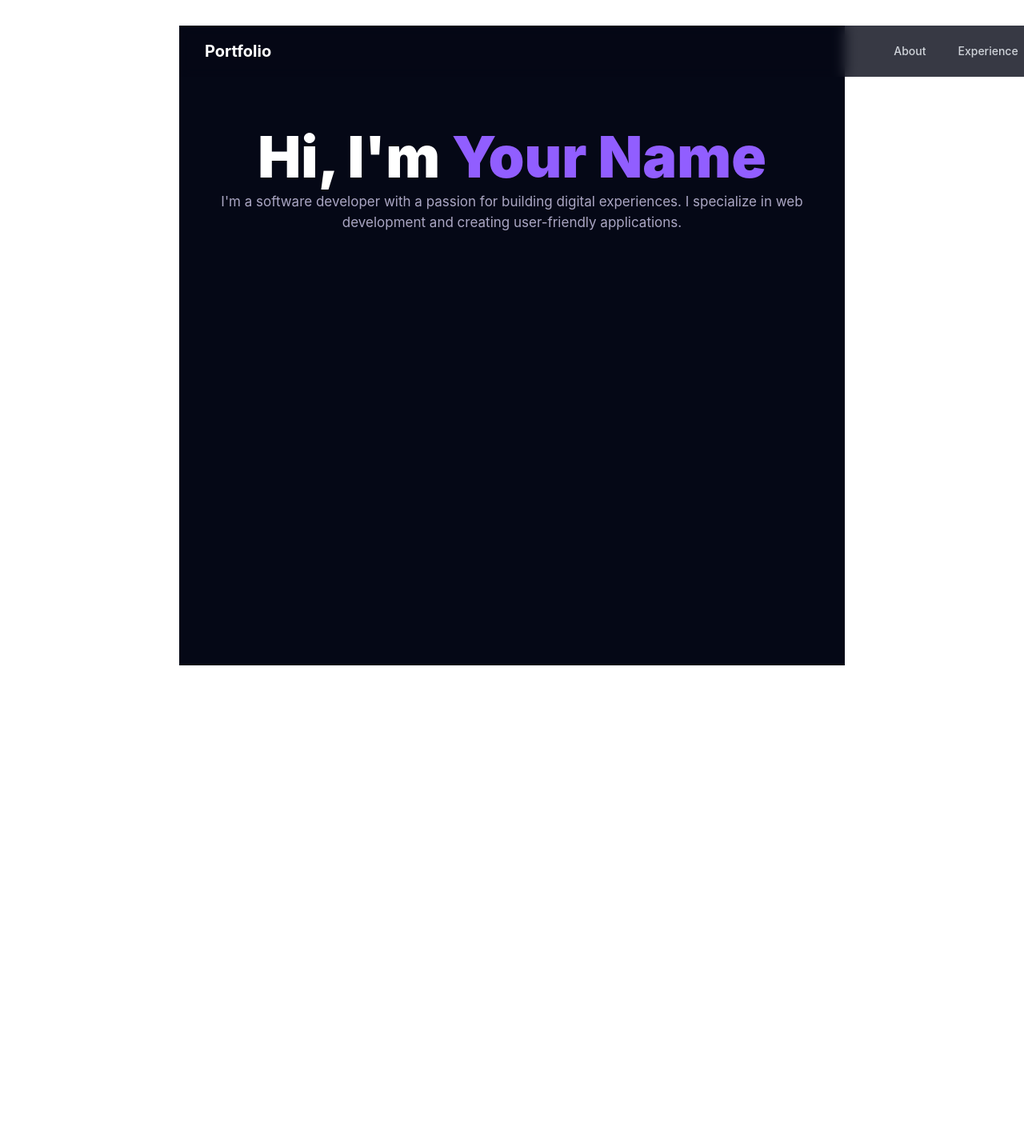
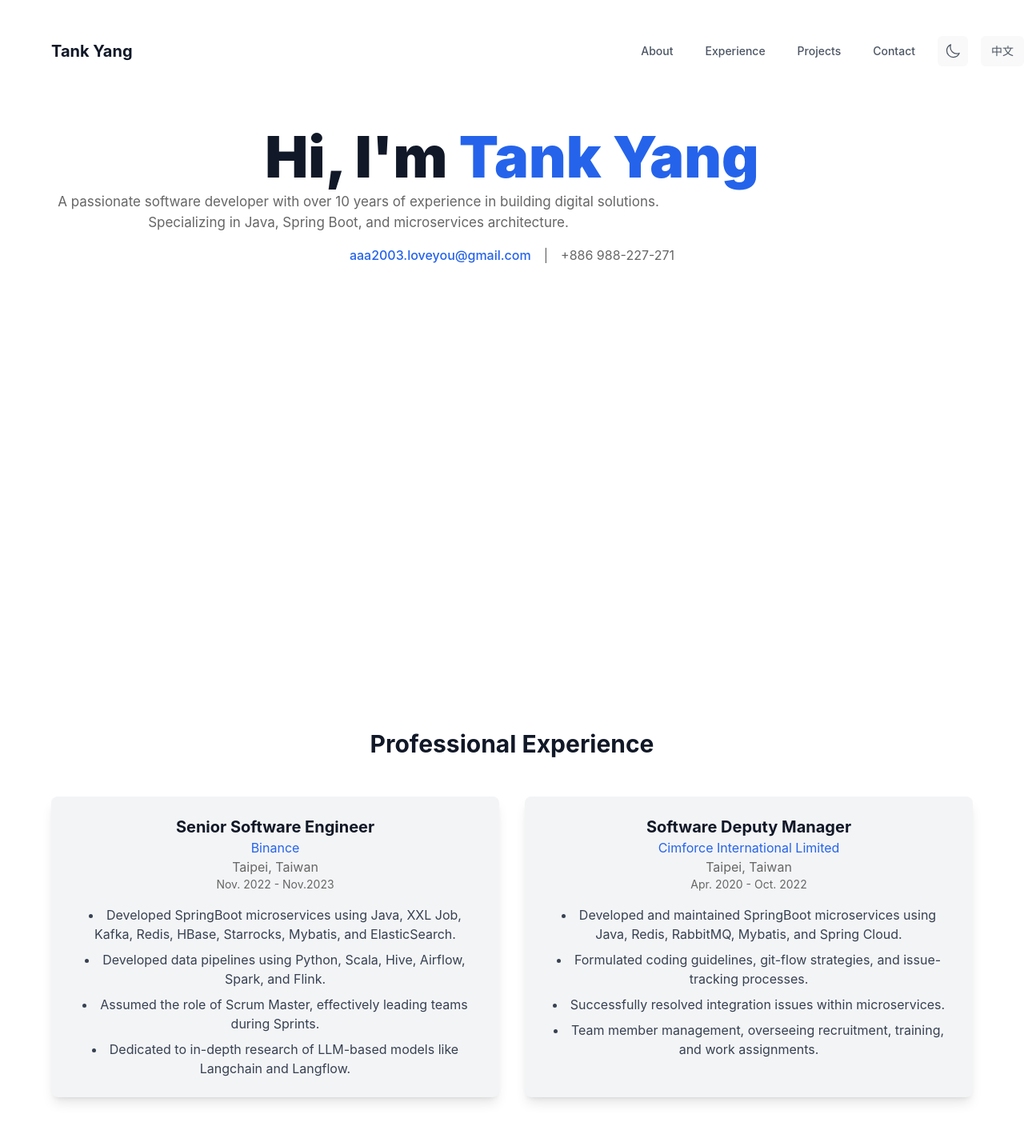
Before and after one commit to tankfinal/xarenvich-portfolio, a React (Vite) app: page / in a window 1280 px wide. Shown: the top 1418 px of the page at 80% size. Before the commit the page ends 864 px from the top, so only its background shows below. Built offline with nearby package versions, Linux system fonts and the light colour scheme.

Commit message:
Add multilingual support, dark mode, and experience section

```diff
--- a/package.json
+++ b/package.json
@@ -10,12 +10,16 @@
     "preview": "vite preview"
   },
   "dependencies": {
+    "@headlessui/react": "^2.2.0",
     "@heroicons/react": "^2.2.0",
     "autoprefixer": "^10.4.20",
     "framer-motion": "^11.15.0",
+    "i18next": "^24.1.2",
     "postcss": "^8.4.49",
     "react": "^18.3.1",
     "react-dom": "^18.3.1",
+    "react-i18next": "^15.2.0",
+    "react-markdown": "^9.0.1",
     "react-router-dom": "^7.0.2",
     "tailwindcss": "^3.4.17"
   },
--- a/src/App.jsx
+++ b/src/App.jsx
@@ -3,29 +3,42 @@ import reactLogo from './assets/react.svg'
 import viteLogo from '/vite.svg'
 import './App.css'
 import { BrowserRouter } from 'react-router-dom'
+import { useTranslation } from 'react-i18next'
+import { ThemeProvider } from './contexts/ThemeContext'
 import Navbar from './components/Navbar'
+import Experience from './components/Experience'
+import './i18n'
 
 function App() {
-  const [count, setCount] = useState(0)
+  const { t } = useTranslation()
 
   return (
     <BrowserRouter>
-      <div className="relative z-0 bg-primary">
+      <ThemeProvider>
+        <div className="relative z-0 bg-primary-light dark:bg-primary-dark min-h-screen">
           <Navbar />
           <div className="bg-hero-pattern bg-cover bg-no-repeat bg-center">
             <section className="relative w-full h-screen mx-auto">
               <div className="max-w-7xl mx-auto px-4 sm:px-6 lg:px-8 pt-32">
-              <h1 className="text-white font-black text-7xl">
-                Hi, I'm <span className="text-[#915eff]">Your Name</span>
+                <h1 className="text-gray-900 dark:text-white font-black text-7xl">
+                  {t('hero.greeting')} <span className="text-accent-light dark:text-accent-dark">{t('hero.name')}</span>
                 </h1>
-              <p className="text-secondary text-[17px] mt-2 max-w-3xl">
-                I'm a software developer with a passion for building digital experiences.
-                I specialize in web development and creating user-friendly applications.
+                <p className="text-secondary-light dark:text-secondary-dark text-[17px] mt-2 max-w-3xl">
+                  {t('hero.description')}
                 </p>
+                <div className="mt-4 space-x-4">
+                  <a href="mailto:aaa2003.loveyou@gmail.com" className="text-accent-light dark:text-accent-dark">
+                    {t('contact.email')}
+                  </a>
+                  <span className="text-secondary-light dark:text-secondary-dark">|</span>
+                  <span className="text-secondary-light dark:text-secondary-dark">{t('contact.phone')}</span>
+                </div>
               </div>
             </section>
           </div>
+          <Experience />
         </div>
+      </ThemeProvider>
     </BrowserRouter>
   )
 }
--- /dev/null
+++ b/src/components/Experience.jsx
@@ -0,0 +1,72 @@
+import React from 'react';
+import { motion } from 'framer-motion';
+
+const experiences = [
+  {
+    title: "Senior Software Engineer",
+    company: "Binance",
+    location: "Taipei, Taiwan",
+    period: "Nov. 2022 - Nov.2023",
+    points: [
+      "Developed SpringBoot microservices using Java, XXL Job, Kafka, Redis, HBase, Starrocks, Mybatis, and ElasticSearch.",
+      "Developed data pipelines using Python, Scala, Hive, Airflow, Spark, and Flink.",
+      "Assumed the role of Scrum Master, effectively leading teams during Sprints.",
+      "Dedicated to in-depth research of LLM-based models like Langchain and Langflow.",
+    ],
+  },
+  {
+    title: "Software Deputy Manager",
+    company: "Cimforce International Limited",
+    location: "Taipei, Taiwan",
+    period: "Apr. 2020 - Oct. 2022",
+    points: [
+      "Developed and maintained SpringBoot microservices using Java, Redis, RabbitMQ, Mybatis, and Spring Cloud.",
+      "Formulated coding guidelines, git-flow strategies, and issue-tracking processes.",
+      "Successfully resolved integration issues within microservices.",
+      "Team member management, overseeing recruitment, training, and work assignments.",
+    ],
+  },
+  // Add more experiences...
+];
+
+const ExperienceCard = ({ experience }) => {
+  return (
+    <motion.div
+      initial={{ opacity: 0, y: 50 }}
+      whileInView={{ opacity: 1, y: 0 }}
+      transition={{ duration: 0.5 }}
+      className="p-6 rounded-lg bg-tertiary-light dark:bg-tertiary-dark shadow-lg"
+    >
+      <h3 className="text-xl font-bold text-gray-900 dark:text-white">{experience.title}</h3>
+      <p className="text-accent-light dark:text-accent-dark">{experience.company}</p>
+      <p className="text-secondary-light dark:text-secondary-dark">{experience.location}</p>
+      <p className="text-sm text-secondary-light dark:text-secondary-dark mb-4">{experience.period}</p>
+      <ul className="list-disc list-inside space-y-2">
+        {experience.points.map((point, index) => (
+          <li key={index} className="text-gray-700 dark:text-gray-300">
+            {point}
+          </li>
+        ))}
+      </ul>
+    </motion.div>
+  );
+};
+
+const Experience = () => {
+  return (
+    <section id="experience" className="py-20">
+      <div className="max-w-7xl mx-auto px-4 sm:px-6 lg:px-8">
+        <h2 className="text-3xl font-bold text-center mb-12 text-gray-900 dark:text-white">
+          Professional Experience
+        </h2>
+        <div className="grid gap-8 md:grid-cols-2">
+          {experiences.map((exp, index) => (
+            <ExperienceCard key={index} experience={exp} />
+          ))}
+        </div>
+      </div>
+    </section>
+  );
+};
+
+export default Experience;
--- a/src/components/Navbar.jsx
+++ b/src/components/Navbar.jsx
@@ -1,47 +1,91 @@
 import { useState } from 'react';
 import { Link } from 'react-router-dom';
-import { Bars3Icon, XMarkIcon } from '@heroicons/react/24/outline';
+import { useTranslation } from 'react-i18next';
+import { useTheme } from '../contexts/ThemeContext';
+import { Bars3Icon, XMarkIcon, SunIcon, MoonIcon } from '@heroicons/react/24/outline';
 
 const Navbar = () => {
   const [isOpen, setIsOpen] = useState(false);
+  const { t, i18n } = useTranslation();
+  const { theme, toggleTheme } = useTheme();
 
   const navLinks = [
-    { name: 'About', href: '#about' },
-    { name: 'Experience', href: '#experience' },
-    { name: 'Projects', href: '#projects' },
-    { name: 'Contact', href: '#contact' },
+    { name: t('nav.about'), href: '#about' },
+    { name: t('nav.experience'), href: '#experience' },
+    { name: t('nav.projects'), href: '#projects' },
+    { name: t('nav.contact'), href: '#contact' },
   ];
 
+  const toggleLanguage = () => {
+    i18n.changeLanguage(i18n.language === 'en' ? 'zh' : 'en');
+  };
+
   return (
-    <nav className="fixed w-full z-50 bg-primary/80 backdrop-blur">
+    <nav className="fixed w-full z-50 bg-primary-light/80 dark:bg-primary-dark/80 backdrop-blur">
       <div className="max-w-7xl mx-auto px-4 sm:px-6 lg:px-8">
         <div className="flex items-center justify-between h-16">
           <div className="flex-shrink-0">
-            <Link to="/" className="text-white font-bold text-xl">
-              Portfolio
+            <Link to="/" className="text-gray-900 dark:text-white font-bold text-xl">
+              Tank Yang
             </Link>
           </div>
 
           {/* Desktop menu */}
-          <div className="hidden md:block">
-            <div className="ml-10 flex items-baseline space-x-4">
+          <div className="hidden md:flex items-center space-x-4">
+            <div className="flex items-baseline space-x-4">
               {navLinks.map((link) => (
                 <a
                   key={link.name}
                   href={link.href}
-                  className="text-gray-300 hover:text-white px-3 py-2 rounded-md text-sm font-medium transition-colors"
+                  className="text-gray-600 dark:text-gray-300 hover:text-gray-900 dark:hover:text-white px-3 py-2 rounded-md text-sm font-medium transition-colors"
                 >
                   {link.name}
                 </a>
               ))}
             </div>
+
+            {/* Theme toggle */}
+            <button
+              onClick={toggleTheme}
+              className="p-2 rounded-md text-gray-600 dark:text-gray-300 hover:text-gray-900 dark:hover:text-white"
+            >
+              {theme === 'dark' ? (
+                <SunIcon className="h-5 w-5" />
+              ) : (
+                <MoonIcon className="h-5 w-5" />
+              )}
+            </button>
+
+            {/* Language toggle */}
+            <button
+              onClick={toggleLanguage}
+              className="px-3 py-2 rounded-md text-sm font-medium text-gray-600 dark:text-gray-300 hover:text-gray-900 dark:hover:text-white"
+            >
+              {i18n.language === 'en' ? '中文' : 'EN'}
+            </button>
           </div>
 
           {/* Mobile menu button */}
-          <div className="md:hidden">
+          <div className="md:hidden flex items-center">
+            <button
+              onClick={toggleTheme}
+              className="p-2 rounded-md text-gray-600 dark:text-gray-300 hover:text-gray-900 dark:hover:text-white"
+            >
+              {theme === 'dark' ? (
+                <SunIcon className="h-5 w-5" />
+              ) : (
+                <MoonIcon className="h-5 w-5" />
+              )}
+            </button>
+            <button
+              onClick={toggleLanguage}
+              className="p-2 rounded-md text-gray-600 dark:text-gray-300 hover:text-gray-900 dark:hover:text-white"
+            >
+              {i18n.language === 'en' ? '中文' : 'EN'}
+            </button>
             <button
               onClick={() => setIsOpen(!isOpen)}
-              className="inline-flex items-center justify-center p-2 rounded-md text-gray-400 hover:text-white hover:bg-gray-700 focus:outline-none"
+              className="ml-2 inline-flex items-center justify-center p-2 rounded-md text-gray-600 dark:text-gray-300 hover:text-gray-900 dark:hover:text-white"
             >
               {isOpen ? (
                 <XMarkIcon className="block h-6 w-6" aria-hidden="true" />
@@ -56,12 +100,12 @@ const Navbar = () => {
       {/* Mobile menu */}
       {isOpen && (
         <div className="md:hidden">
-          <div className="px-2 pt-2 pb-3 space-y-1 sm:px-3">
+          <div className="px-2 pt-2 pb-3 space-y-1 sm:px-3 bg-primary-light dark:bg-primary-dark">
             {navLinks.map((link) => (
               <a
                 key={link.name}
                 href={link.href}
-                className="text-gray-300 hover:text-white block px-3 py-2 rounded-md text-base font-medium"
+                className="text-gray-600 dark:text-gray-300 hover:text-gray-900 dark:hover:text-white block px-3 py-2 rounded-md text-base font-medium"
                 onClick={() => setIsOpen(false)}
               >
                 {link.name}
--- /dev/null
+++ b/src/contexts/ThemeContext.jsx
@@ -0,0 +1,31 @@
+import React, { createContext, useContext, useState, useEffect } from 'react';
+
+const ThemeContext = createContext();
+
+export const ThemeProvider = ({ children }) => {
+  const [theme, setTheme] = useState(() => {
+    const savedTheme = localStorage.getItem('theme');
+    return savedTheme || (window.matchMedia('(prefers-color-scheme: dark)').matches ? 'dark' : 'light');
+  });
+
+  useEffect(() => {
+    localStorage.setItem('theme', theme);
+    if (theme === 'dark') {
+      document.documentElement.classList.add('dark');
+    } else {
+      document.documentElement.classList.remove('dark');
+    }
+  }, [theme]);
+
+  const toggleTheme = () => {
+    setTheme(prevTheme => prevTheme === 'light' ? 'dark' : 'light');
+  };
+
+  return (
+    <ThemeContext.Provider value={{ theme, toggleTheme }}>
+      {children}
+    </ThemeContext.Provider>
+  );
+};
+
+export const useTheme = () => useContext(ThemeContext);
--- /dev/null
+++ b/src/i18n.js
@@ -0,0 +1,20 @@
+import i18n from 'i18next';
+import { initReactI18next } from 'react-i18next';
+import en from './locales/en';
+import zh from './locales/zh';
+
+i18n
+  .use(initReactI18next)
+  .init({
+    resources: {
+      en,
+      zh,
+    },
+    lng: 'en',
+    fallbackLng: 'en',
+    interpolation: {
+      escapeValue: false,
+    },
+  });
+
+export default i18n;
--- /dev/null
+++ b/src/locales/en.js
@@ -0,0 +1,35 @@
+export default {
+  translation: {
+    nav: {
+      about: 'About',
+      experience: 'Experience',
+      projects: 'Projects',
+      contact: 'Contact',
+      skills: 'Skills',
+      education: 'Education'
+    },
+    hero: {
+      greeting: "Hi, I'm",
+      name: "Tank Yang",
+      role: "Senior Software Engineer",
+      description: "A passionate software developer with over 10 years of experience in building digital solutions. Specializing in Java, Spring Boot, and microservices architecture."
+    },
+    about: {
+      title: "About Me",
+      content: "I have accrued more than 10 years of extensive work experience during which I consistently applied a range of skills. Dealing with numerous challenges and bugs has honed my problem-solving abilities, enabling me to address issues accurately. Additionally, I've cultivated a passion for researching and adopting new skills to optimize system performance and alleviate system load."
+    },
+    contact: {
+      phone: "+886 988-227-271",
+      email: "aaa2003.loveyou@gmail.com",
+      location: "Taiwan"
+    },
+    theme: {
+      light: 'Light',
+      dark: 'Dark'
+    },
+    language: {
+      en: 'English',
+      zh: '中文'
+    }
+  }
+}
--- /dev/null
+++ b/src/locales/zh.js
@@ -0,0 +1,35 @@
+export default {
+  translation: {
+    nav: {
+      about: '關於我',
+      experience: '工作經驗',
+      projects: '專案成就',
+      contact: '聯絡方式',
+      skills: '專業技能',
+      education: '學歷'
+    },
+    hero: {
+      greeting: "你好，我是",
+      name: "楊正育",
+      role: "資深軟體工程師",
+      description: "擁有超過10年軟體開發經驗，專精於Java、Spring Boot和微服務架構。"
+    },
+    about: {
+      title: "關於我",
+      content: "在超過10年的工作經驗中，我持續運用各種技能解決問題。透過處理眾多挑戰和錯誤，培養了精準的問題解決能力。此外，我對研究和採用新技術以優化系統性能充滿熱情。"
+    },
+    contact: {
+      phone: "+886 988-227-271",
+      email: "aaa2003.loveyou@gmail.com",
+      location: "台灣"
+    },
+    theme: {
+      light: '淺色',
+      dark: '深色'
+    },
+    language: {
+      en: 'English',
+      zh: '中文'
+    }
+  }
+}
--- a/tailwind.config.js
+++ b/tailwind.config.js
@@ -4,12 +4,26 @@ export default {
     "./index.html",
     "./src/**/*.{js,ts,jsx,tsx}",
   ],
+  darkMode: 'class',
   theme: {
     extend: {
       colors: {
-        primary: "#050816",
-        secondary: "#aaa6c3",
-        tertiary: "#151030",
+        primary: {
+          light: '#ffffff',
+          dark: '#050816',
+        },
+        secondary: {
+          light: '#666666',
+          dark: '#aaa6c3',
+        },
+        tertiary: {
+          light: '#f3f4f6',
+          dark: '#151030',
+        },
+        accent: {
+          light: '#2563eb',
+          dark: '#915eff',
+        },
         "black-100": "#100d25",
         "black-200": "#090325",
         "white-100": "#f3f3f3",
```
Also changed, not shown: 1 other file (tests, documents, lock files or other folders). Lines whose indentation alone changed are shown as unchanged.
